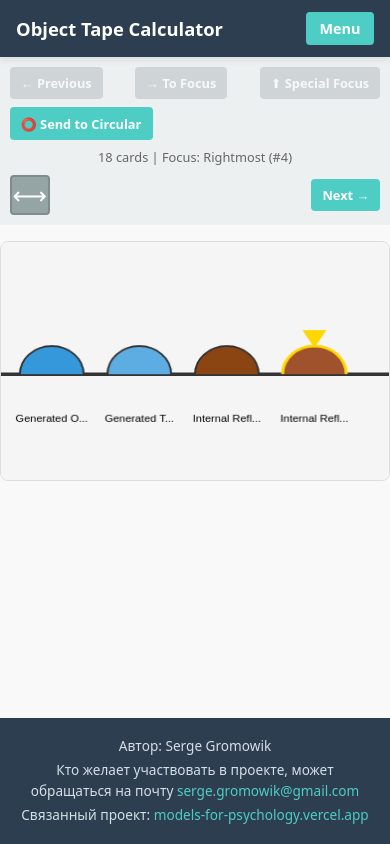
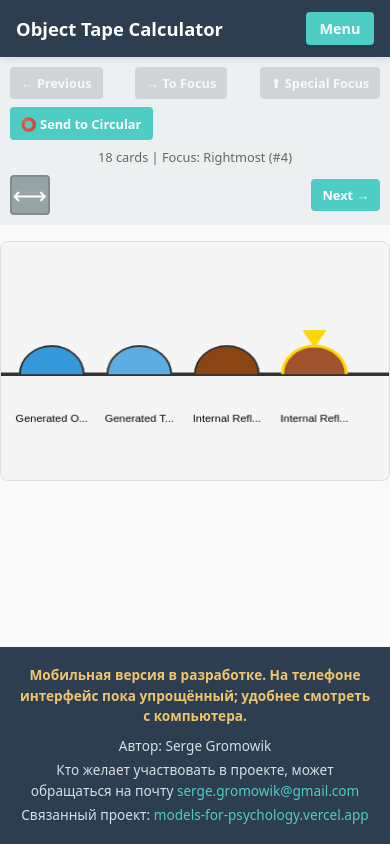
Before and after one commit to Gromowik/response_language, a React (Vite) app: page / in a window 390 px wide. Built offline with nearby package versions, Linux system fonts and the light colour scheme.

Commit message:
Note that the mobile UI is still under development.
Co-authored-by: Cursor <cursoragent@cursor.com>

```diff
--- a/src/App.css
+++ b/src/App.css
@@ -105,6 +105,12 @@ body {
   margin: 0.25rem 0;
 }
 
+.app-footer-note {
+  color: #f0c36d;
+  font-weight: 600;
+  margin-bottom: 0.6rem !important;
+}
+
 .app-footer a {
   color: #4ECDC4;
   text-decoration: none;
--- a/src/App.jsx
+++ b/src/App.jsx
@@ -544,6 +544,9 @@ function App() {
       )}
 
       <footer className="app-footer">
+        <p className="app-footer-note">
+          Мобильная версия в разработке. На телефоне интерфейс пока упрощённый; удобнее смотреть с компьютера.
+        </p>
         <p>Автор: Serge Gromowik</p>
         <p>
           Кто желает участвовать в проекте, может обращаться на почту{' '}
```
Also changed, not shown: 1 other file (tests, documents, lock files or other folders).
